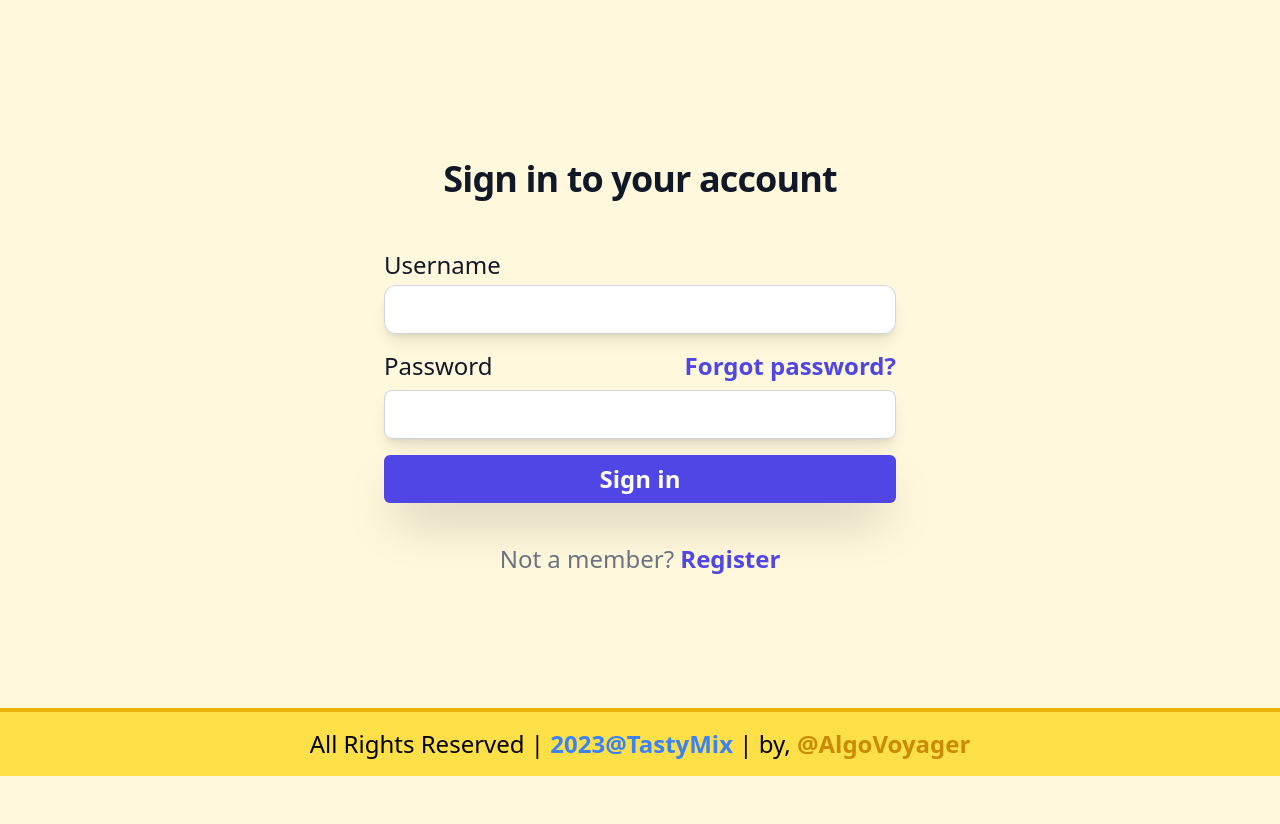
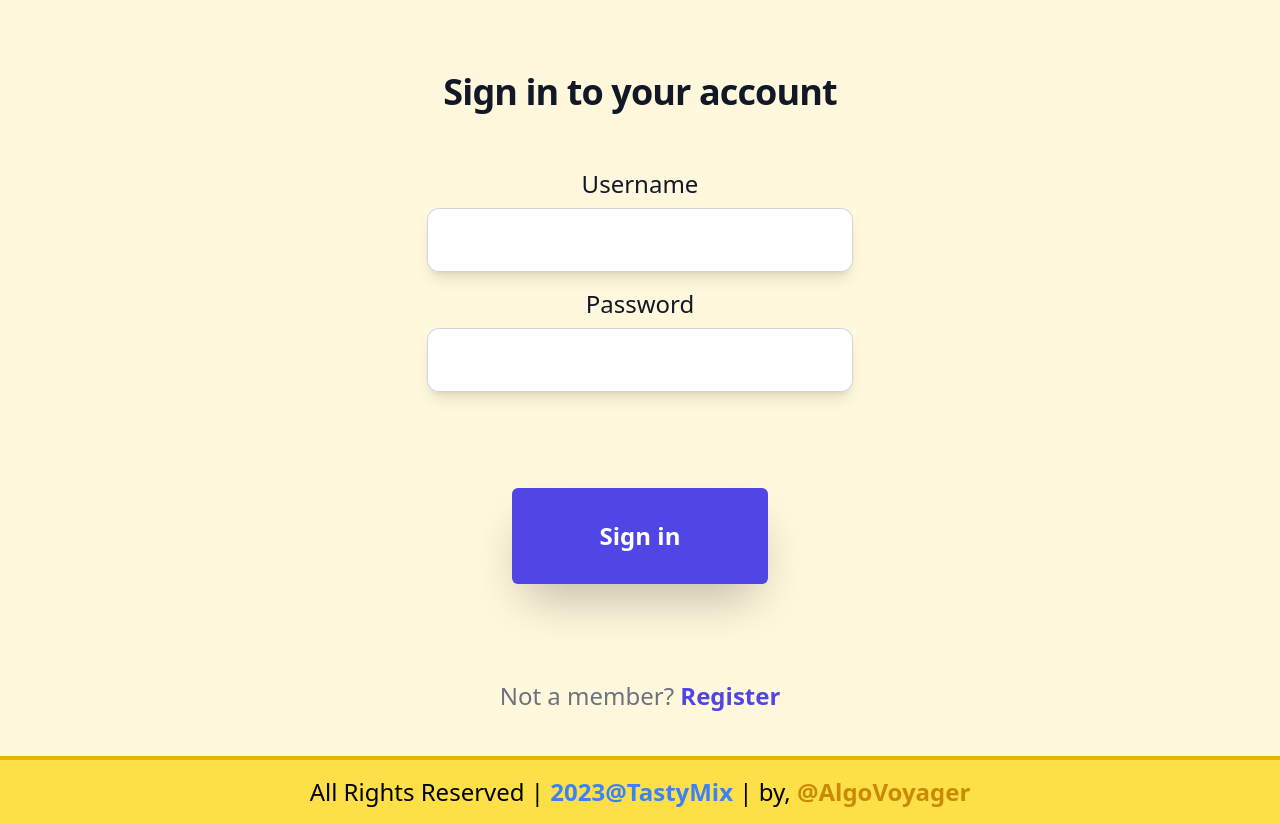
Before and after one commit to AlgoVoyager/TastyMix, a Django app: page /auth/ in a window 1280 px wide. Shown: the part 92-916 px from the top of the page. Before the commit the page ends 868 px from the top, so only its background shows below. Run offline with Django 4.2, Linux system fonts and the light colour scheme; some libraries are stand-ins or nearby versions.

Commit message:
improved ui

```diff
--- a/templates/auth.html
+++ b/templates/auth.html
@@ -8,19 +8,19 @@
 <div style="min-height:87vh" class="signin flex flex-col justify-center px-6 py-8 lg:px-8">
     <div class="lg:mx-auto lg:w-full lg:max-w-lg">
 
-        <h2 id="fhtext" class="mt-10 text-center text-4xl font-bold leading-9 tracking-tight text-gray-900">Sign in to your
+        <h2 id="fhtext" class="mt-10 text-center lg:text-4xl md:text-8xl font-bold leading-9 tracking-tight text-gray-900">Sign in to your
             account</h2>
     </div>
 
         {% if messages %}
-            <div id="msg" class="mt-5 lg: mx-auto lg:w-full lg:max-w-lg py-3 pl-4 pr-5 leading-normal
+            <div id="msg" class=" lg:text-xl md:text-4xl mt-5 lg: mx-auto lg:w-full lg:max-w-lg py-3 pl-4 pr-5 leading-normal
             {% if message.tags %} text-red-700 bg-red-100
             {% else %} text-blue-700 bg-blue-100  {% endif %}
              rounded-lg" role="alert">
               {% for message in messages %}
                 <p>{{ message }}</p>
               <span   onclick="closemsg()"
-'                      class="relative float-right inset-y-0 right-0 flex items-center mr-4">
+                      class="relative float-right inset-y-0 right-0 flex items-center mr-4">
                 <svg class="w-4 h-4 fill-current" role="button" viewBox="0 0 20 20"><path d="M4.293 4.293a1 1 0 011.414 0L10 8.586l4.293-4.293a1 1 0 111.414 1.414L11.414 10l4.293 4.293a1 1 0 01-1.414 1.414L10 11.414l-4.293 4.293a1 1 0 01-1.414-1.414L8.586 10 4.293 5.707a1 1 0 010-1.414z" clip-rule="evenodd" fill-rule="evenodd"></path></svg>
               </span>
                 {% endfor %}
@@ -32,55 +32,55 @@
             {% csrf_token %}
            <div>
 
-                <label for="username" class="block text-2xl font-medium leading-6 text-gray-900">Username</label>
+                <label for="username" class="text-center block lg:text-2xl md:text-7xl font-medium leading-6 text-gray-900">Username</label>
                 <div class="mt-2">
                     <input id="username" name="username" type="text" autocomplete="username" required
-                           class="block w-full rounded-xl border-0 py-2 px-4 text-gray-900 shadow-lg ring-1 ring-inset ring-gray-300 placeholder:text-gray-400 focus:ring-2 focus:ring-inset focus:ring-indigo-600 text-2xl leading-6">
+                           class="border-none block w-10/12 mx-auto rounded-xl border-0 py-4 px-8 text-gray-900 shadow-lg ring-1 ring-inset ring-gray-300 placeholder:text-gray-400 focus:ring-2 focus:ring-inset focus:ring-indigo-600 lg:text-2xl md:text-6xl leading-6">
                 </div>
             </div>
             <div id="firstname" >
-                <label for="firstname" class="block text-2xl font-medium leading-6 text-gray-900">First Name</label>
+                <label for="firstname" class="text-center block lg:text-2xl md:text-7xl font-medium leading-6 text-gray-900">First Name</label>
                 <div class="mt-2">
                     <input name="first_name" type="text" autocomplete="given-name"
-                           class="block w-full rounded-md border-0 py-2 px-4 text-gray-900 shadow-lg ring-1 ring-inset ring-gray-300 placeholder:text-gray-400 focus:ring-2 focus:ring-inset focus:ring-indigo-600 text-2xl leading-6">
+                           class="border-none block w-10/12 mx-auto rounded-xl border-0 py-4 px-8 text-gray-900 shadow-lg ring-1 ring-inset ring-gray-300 placeholder:text-gray-400 focus:ring-2 focus:ring-inset focus:ring-indigo-600 lg:text-2xl md:text-6xl leading-6">
                 </div>
             </div>
             <div id="lastname" >
-                <label for="lastname" class="block text-2xl font-medium leading-6 text-gray-900">Last Name</label>
+                <label for="lastname" class="text-center block lg:text-2xl md:text-7xl font-medium leading-6 text-gray-900">Last Name</label>
                 <div class="mt-2">
                     <input name="last_name" type="text" autocomplete="family-name"
-                           class="block w-full rounded-md border-0 py-2 text-gray-900 shadow-lg ring-1 ring-inset ring-gray-300 placeholder:text-gray-400 focus:ring-2 focus:ring-inset focus:ring-indigo-600 text-2xl leading-6">
+                           class="border-none block w-10/12 mx-auto rounded-xl border-0 py-4 px-8 text-gray-900 shadow-lg ring-1 ring-inset ring-gray-300 placeholder:text-gray-400 focus:ring-2 focus:ring-inset focus:ring-indigo-600 lg:text-2xl md:text-6xl leading-6">
                 </div>
             </div>
             <div id="email">
-                <label for="email" class="block text-2xl font-medium leading-6 text-gray-900">Email</label>
+                <label for="email" class="text-center block lg:text-2xl md:text-7xl font-medium leading-6 text-gray-900">Email</label>
                 <div class="mt-2">
                     <input name="email" type="email" autocomplete="email"
-                           class="block w-full rounded-md border-0 py-2 text-gray-900 shadow-lg ring-1 ring-inset ring-gray-300 placeholder:text-gray-400 focus:ring-2 focus:ring-inset focus:ring-indigo-600 text-2xl leading-6">
+                           class="border-none block w-10/12 mx-auto rounded-xl border-0 py-4 px-8 text-gray-900 shadow-lg ring-1 ring-inset ring-gray-300 placeholder:text-gray-400 focus:ring-2 focus:ring-inset focus:ring-indigo-600 lg:text-2xl md:text-6xl leading-6">
                 </div>
             </div>
             <div>
-                <div class="flex items-center justify-between">
-                    <label for="password" class="block text-2xl font-medium leading-6 text-gray-900">Password</label>
-                    <div class="text-2xl">
-                        <a href="#" class="font-semibold text-indigo-600 hover:text-indigo-500">Forgot password?</a>
-                    </div>
+                <div class="">
+                    <label for="password" class="text-center block lg:text-2xl md:text-7xl font-medium leading-6 text-gray-900">Password</label>
+<!--                    <div class="text-2xl">-->
+<!--                        <a href="#" class="font-semibold text-indigo-600 hover:text-indigo-500">Forgot password?</a>-->
+<!--                    </div>-->
                 </div>
                 <div class="mt-2">
                     <input id="password" name="password" type="password" autocomplete="current-password" required
-                           class="block w-full rounded-lg border-0 py-2 px-4 text-gray-900 shadow-lg ring-1 ring-inset ring-gray-300 placeholder:text-gray-400 focus:ring-2 focus:ring-inset focus:ring-indigo-600 text-2xl leading-6">
+                           class="border-none block w-10/12 mx-auto rounded-xl border-0 py-4 px-8 text-gray-900 shadow-lg ring-1 ring-inset ring-gray-300 placeholder:text-gray-400 focus:ring-2 focus:ring-inset focus:ring-indigo-600 lg:text-2xl md:text-6xl leading-6">
                 </div>
             </div>
 
             <div>
                 <button id="signInButton" type="submit"
-                        class="flex w-full justify-center rounded-md bg-indigo-600 px-3 py-3 text-2xl font-semibold leading-6 text-white shadow-2xl hover:bg-indigo-500 focus-visible:outline focus-visible:outline-2 focus-visible:outline-offset-2 focus-visible:outline-indigo-600">
+                        class="flex mx-auto my-24 w-1/2 justify-center rounded-md bg-indigo-600 px-4 py-8 lg:text-2xl md:text-7xl font-semibold leading-6 text-white shadow-2xl hover:bg-indigo-500 focus-visible:outline focus-visible:outline-2 focus-visible:outline-offset-2 focus-visible:outline-indigo-600">
                     Sign in
                 </button>
             </div>
         </form>
 
-        <p class="mt-10 text-center text-2xl text-gray-500">
+        <p class="mt-10 text-center lg:text-2xl md:text-6xl text-gray-500">
             <span id="toggleFormText">Not a member?</span>
             <a href="javascript:void(0);" id="toggleForm" onclick="toggleFormMode()" class="font-semibold leading-6 text-indigo-600 hover:text-indigo-500">Register</a>
         </p>
--- a/templates/recipe.html
+++ b/templates/recipe.html
@@ -62,9 +62,9 @@
         </div>
     </form>
     {% else %}
-        <div class="text-center  text-3xl my-5">
+        <div class="text-center md:text-7xl lg:text-3xl my-5">
             Wanna see your Delicious Dishes here?... <br>
-            <a href="{% url 'auth' %}" class="text-orange-400 text-4xl hover:text-yellow-600 font-bold">Sign IN</a> <br>
+            <a href="{% url 'auth' %}" class="text-orange-400 lg:text-4xl md:text-8xl hover:text-yellow-600 font-bold">Sign IN</a> <br>
             And Add Yours Too!!!
         </div>
     {% endif %}
```
